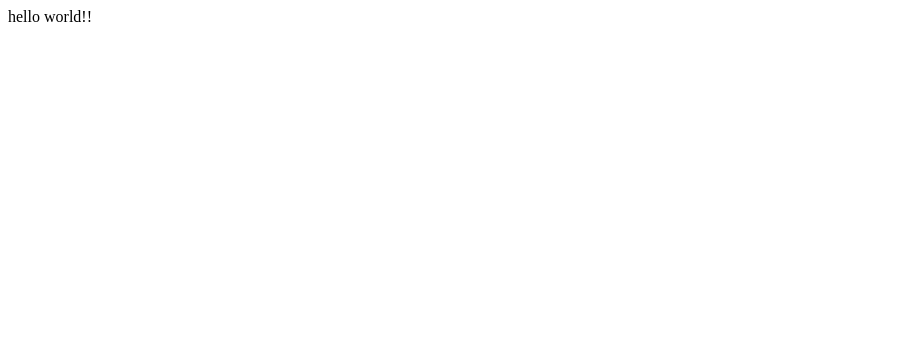
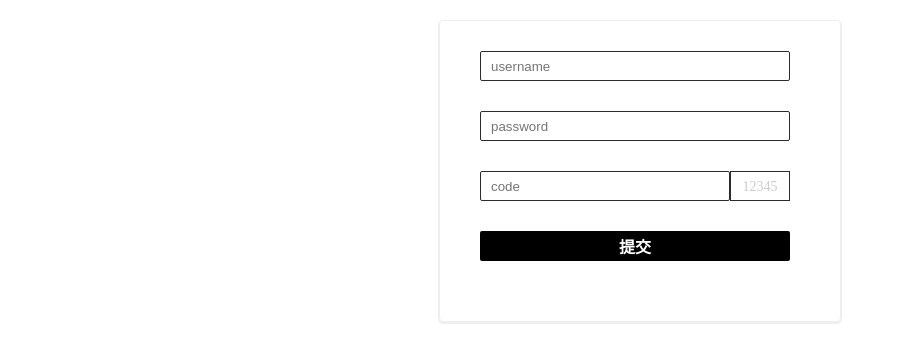
Before and after one commit to ttbone/hello-word, a plain HTML site: page index.html in a window 1280 px wide. Shown: the whole page, without its empty margins (0-897 px from the left). Drawn offline with Linux system fonts and the light colour scheme.

Commit message:
登录样式
vue写登录页

```diff
--- a/index.html
+++ b/index.html
@@ -2,9 +2,77 @@
 <html lang="en">
 <head>
 	<meta charset="UTF-8">
-	<title>Document</title>
+	<title>vue基础指令</title>
+	<script src='js/vue.min.js'></script>
+	<style>
+		body,html{
+			margin: 0;
+			padding: 0;
+		}
+		.login{
+			width: 400px;
+			height: 300px;
+			border: 1px solid #eee;
+			margin: 20px auto;
+			border-radius: 4px;
+			box-shadow: 0px 1px 1px 1px #eee;
+		}
+		.login div{
+			overflow: hidden;
+			margin-top: 30px;
+			padding-left: 40px;
+		}
+		.login div span{
+			width: 60px;
+			height: 30px;
+			display: inline-block;
+			text-align: center;
+			line-height: 30px;
+			border: 1px solid #2b2b2b;
+			box-sizing: border-box;
+			float: left;
+			font-size: 14px;
+			color: #ccc;
+		}
+		.login div input{
+			width: 310px;
+			height: 30px;
+			box-sizing: border-box;
+			float: left;
+			border: 1px solid #2b2b2b;
+			padding-left: 10px;
+			border-radius: 2px;
+		}
+		.login div:nth-child(3) input{
+			width: 250px;
+		}
+		.login .btn{
+			width: 310px;
+			height: 30px;
+			background-color: #000;
+			color: #fff;
+			border: 0;
+			margin-top: 30px;
+			margin-left: 40px;
+			font-size: 16px;
+			font-weight: bold;
+			border-radius: 2px;
+		}
+	</style>
 </head>
 <body>
-	<div>hello world!!</div>
+	<div class='login' id='loginApp'>
+		<form action="#">
+			<div><input type="text" placeholder="username"></div>
+			<div><input type="password" placeholder="password"></div>
+			<div><input type="text" placeholder="code"><span>12345</span></div>
+			<input class='btn' type="submit" value="提交">
+		</form>
+	</div>
 </body>
+<script>
+	var loginApp = new Vue({
+		el: '#loginApp',
+	});
+</script>
 </html>
```
